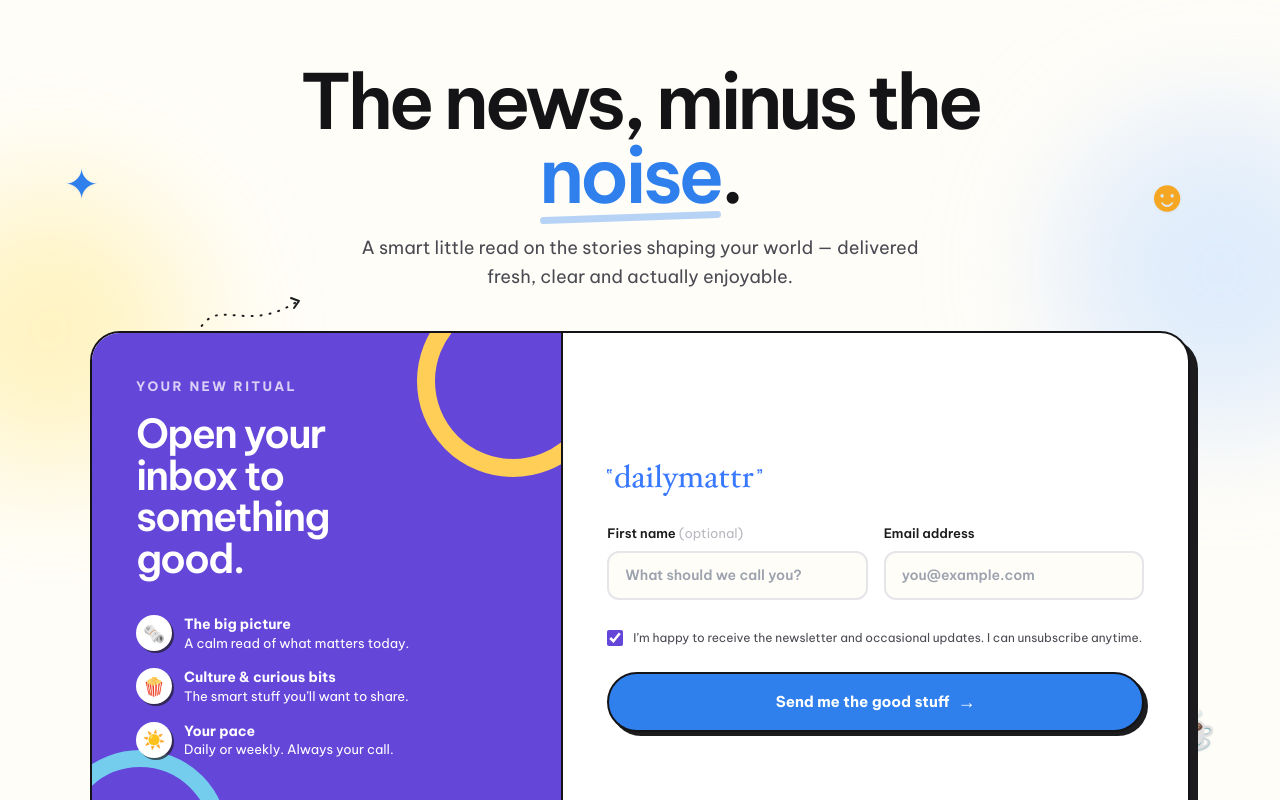
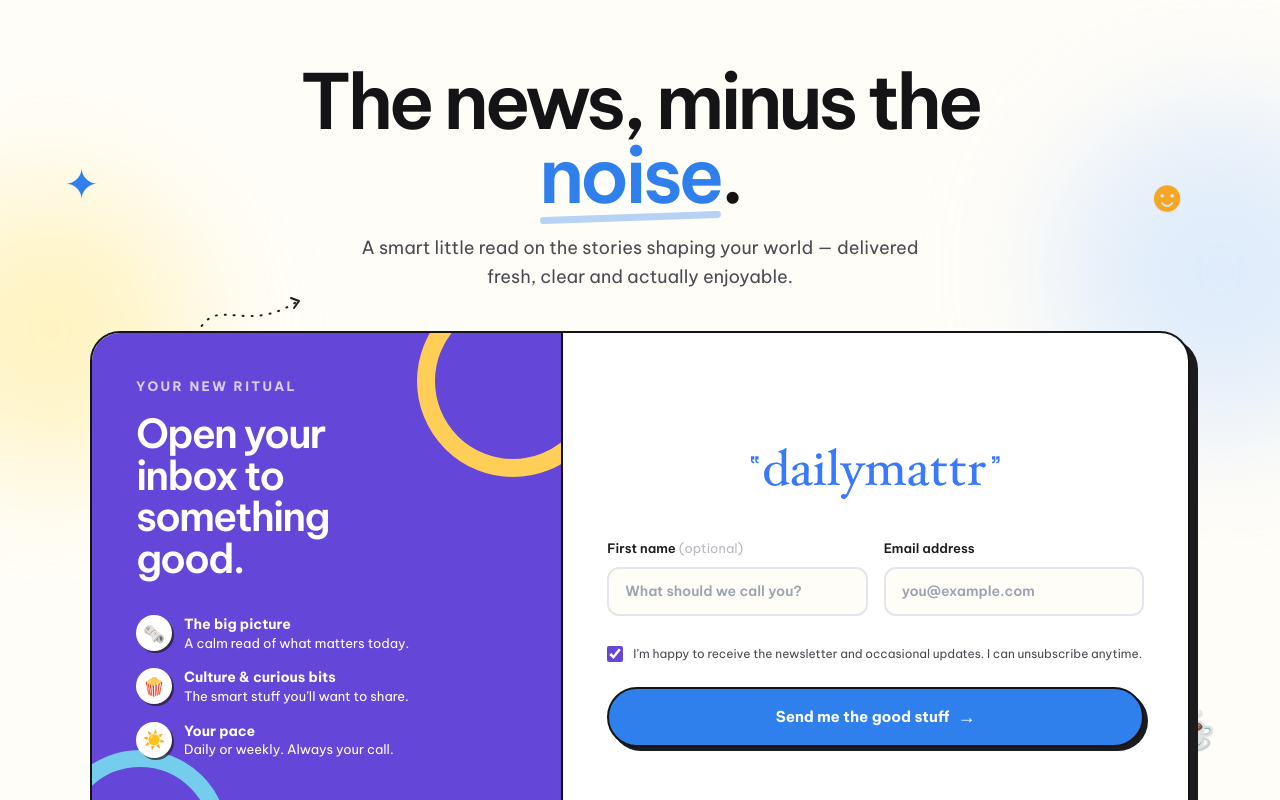
Before and after one commit to DridhaTeamHQ/daily-mattr, a React (Vite) app: page /newsletter in a window 1280 px wide. Shown: the top 800 px of the page. Built offline with nearby package versions, Linux system fonts and the light colour scheme; no server answers; a web font is replaced by a local one.

Commit message:
Center newsletter form logo

```diff
--- a/src/pages/NewsletterSubscribePage.jsx
+++ b/src/pages/NewsletterSubscribePage.jsx
@@ -119,7 +119,7 @@ export default function NewsletterSubscribePage() {
                 </div>
               ) : (
                 <form onSubmit={submit} className="w-full">
-                  <img src="/logo.svg" alt="Daily Mattr" className="mb-7 h-8 w-auto" />
+                  <img src="/logo.svg" alt="Daily Mattr" className="mx-auto mb-10 h-auto w-[250px] max-w-full" />
                   <div className="grid gap-4 sm:grid-cols-2">
                     <label className="block text-[13px] font-semibold text-lm-700">First name <span className="font-normal text-lm-400">(optional)</span>
                       <input value={name} onChange={(event) => setName(event.target.value)} placeholder="What should we call you?" className="mt-2 w-full rounded-xl border-2 border-lm-200 bg-[#fffdf8] px-4 py-3 text-[14px] outline-none transition focus:border-lm-800" />
```
